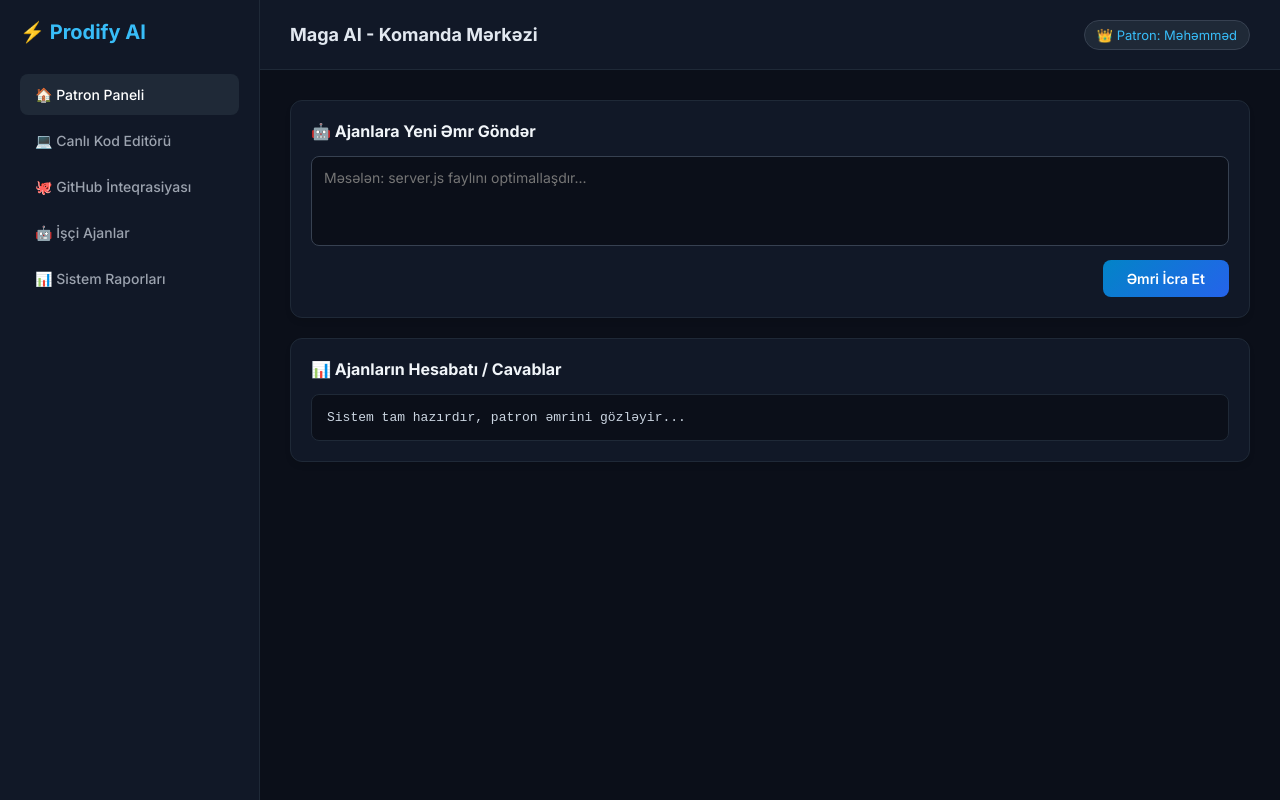
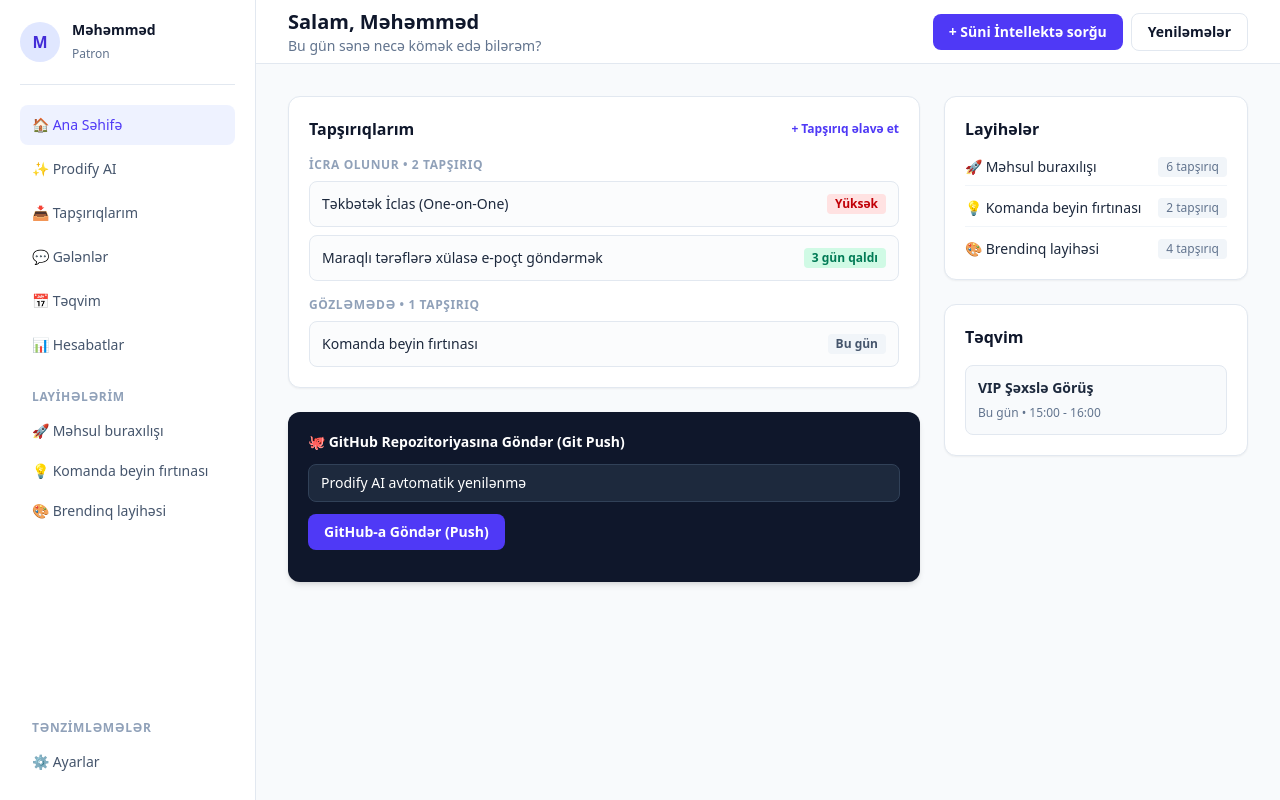
Before and after one commit to Fehradli/Maga, a website: page index.html in a window 1280 px wide. Drawn offline with nearby package versions, Linux system fonts and the light colour scheme.

Commit message:
Prodify AI avtomatik yenilənmə

```diff
--- a/index.html
+++ b/index.html
@@ -2,196 +2,200 @@
 <html lang="az">
 <head>
     <meta charset="UTF-8">
-  <title>Prodify AI - Maga Komanda Mərkəzi</title>
-  <link href="https://fonts.googleapis.com/css2?family=Inter:wght@400;500;600;700&display=swap" rel="stylesheet">
+    <meta name="viewport" content="width=device-width, initial-scale=1.0">
+    <title>Prodify AI - Komanda Mərkəzi</title>
+    <script src="https://cdn.jsdelivr.net/npm/@tailwindcss/browser@4"></script>
     <style>
-    * { box-sizing: border-box; margin: 0; padding: 0; font-family: 'Inter', sans-serif; }
-    body { background: #0b0f19; color: #f8fafc; display: flex; height: 100vh; overflow: hidden; }
-
-    /* Sol Menü */
-    .sidebar { width: 260px; background: #111827; border-right: 1px solid #1f2937; display: flex; flex-direction: column; padding: 20px; }
-    .logo { font-size: 20px; font-weight: 700; color: #38bdf8; margin-bottom: 30px; display: flex; align-items: center; gap: 10px; }
-    .menu-item { padding: 12px 15px; border-radius: 8px; color: #9ca3af; cursor: pointer; margin-bottom: 5px; transition: 0.2s; font-size: 14px; font-weight: 500; }
-    .menu-item:hover, .menu-item.active { background: #1f2937; color: #fff; }
-
-    /* Ana İçerik Alanı */
-    .main-content { flex: 1; display: flex; flex-direction: column; background: #0b0f19; overflow: hidden; }
-    header { height: 70px; border-bottom: 1px solid #1f2937; display: flex; align-items: center; justify-content: space-between; padding: 0 30px; background: #111827; flex-shrink: 0; }
-    .header-title { font-size: 18px; font-weight: 650; color: #e2e8f0; }
-    .user-badge { background: #1f2937; padding: 6px 12px; border-radius: 20px; font-size: 13px; color: #38bdf8; border: 1px solid #374151; }
-
-    /* Dashboard Gövdesi */
-    .dashboard-body { padding: 30px; flex: 1; overflow-y: auto; display: flex; flex-direction: column; gap: 20px; }
-    .card { background: #111827; border: 1px solid #1f2937; border-radius: 12px; padding: 20px; box-shadow: 0 4px 6px -1px rgba(0,0,0,0.1); }
-    .card h3 { font-size: 16px; margin-bottom: 15px; color: #f1f5f9; display: flex; align-items: center; gap: 8px; }
-
-    /* Input & Textarea */
-    textarea, input[type="text"] { width: 100%; background: #0b0f19; color: #fff; border: 1px solid #374151; border-radius: 8px; padding: 12px; font-size: 14px; outline: none; transition: 0.2s; }
-    textarea:focus, input[type="text"]:focus { border-color: #38bdf8; }
-    textarea { height: 90px; resize: none; }
-
-    .btn-container { display: flex; justify-content: flex-end; margin-top: 10px; gap: 10px; }
-    button { background: linear-gradient(135deg, #0284c7 0%, #2563eb 100%); color: white; border: none; padding: 10px 24px; font-size: 14px; font-weight: 600; border-radius: 8px; cursor: pointer; transition: 0.2s; }
-    button:hover { opacity: 0.9; }
-    .btn-success { background: linear-gradient(135deg, #16a34a 0%, #15803d 100%); }
-    .btn-purple { background: linear-gradient(135deg, #7c3aed 0%, #4f46e5 100%); }
-
-    /* Çıktı Kutusu ve Kod Editörü */
-    .output { background: #0b0f19; padding: 15px; border-radius: 8px; margin-top: 10px; white-space: pre-wrap; border: 1px solid #1f2937; font-family: monospace; font-size: 13px; color: #cbd5e1; max-height: 300px; overflow-y: auto; }
-    .code-box { width: 100%; height: 450px; background: #030712; color: #38bdf8; border: 1px solid #1f2937; border-radius: 8px; padding: 15px; font-family: monospace; font-size: 12px; resize: vertical; outline: none; }
+        @import "tailwindcss";
     </style>
 </head>
-<body>
-  <div class="sidebar">
-    <div class="logo">⚡ Prodify AI</div>
-    <div class="menu-item active" onclick="menuSec('panel', this)">🏠 Patron Paneli</div>
-    <div class="menu-item" onclick="menuSec('editor', this)">💻 Canlı Kod Editörü</div>
-    <div class="menu-item" onclick="menuSec('github', this)">🐙 GitHub İnteqrasiyası</div>
-    <div class="menu-item" onclick="menuSec('ajanlar', this)">🤖 İşçi Ajanlar</div>
-    <div class="menu-item" onclick="menuSec('raporlar', this)">📊 Sistem Raporları</div>
-  </div>
+<body class="bg-slate-50 text-slate-900 font-sans antialiased flex h-screen overflow-hidden">
 
-  <div class="main-content">
-    <header>
-      <div class="header-title" id="baslik">Maga AI - Komanda Mərkəzi</div>
-      <div class="user-badge">👑 Patron: Məhəmməd</div>
-    </header>
+    <!-- Mobil Menyu Örtüyü (Overlay) -->
+    <div id="sidebarOverlay" class="fixed inset-0 bg-black/50 z-40 hidden md:hidden" onclick="toggleSidebar()"></div>
 
-    <div class="dashboard-body" id="icerik">
-      <div class="card">
-        <h3>🤖 Ajanlara Yeni Əmr Göndər</h3>
-        <textarea id="emir" placeholder="Məsələn: server.js faylını optimallaşdır..."></textarea>
-        <div class="btn-container">
-          <button onclick="emriGonder()">Əmri İcra Et</button>
+    <!-- Yan Menyu (Sidebar) -->
+    <aside id="sidebar" class="fixed inset-y-0 left-0 z-50 w-64 bg-white border-r border-slate-200 flex flex-col justify-between p-5 transform -translate-x-full md:translate-x-0 md:static transition-transform duration-200 ease-in-out">
+        <div>
+            <!-- İstifadəçi Profili -->
+            <div class="flex items-center gap-3 pb-5 mb-5 border-b border-slate-200">
+                <div class="w-10 h-10 rounded-full bg-indigo-100 text-indigo-700 flex items-center justify-center font-bold">M</div>
+                <div>
+                    <h4 class="text-sm font-semibold text-slate-900">Məhəmməd</h4>
+                    <span class="text-xs text-slate-500">Patron</span>
                 </div>
             </div>
 
-      <div class="card">
-        <h3>📊 Ajanların Hesabatı / Cavablar</h3>
-        <div id="sonuc" class="output">Sistem tam hazırdır, patron əmrini gözləyir...</div>
+            <!-- Əsas Menyu -->
+            <nav class="space-y-1">
+                <button onclick="changeTab('home')" id="nav-home" class="w-full flex items-center gap-3 px-3 py-2.5 rounded-lg text-sm font-medium bg-indigo-50 text-indigo-600 transition">🏠 Ana Səhifə</button>
+                <button onclick="changeTab('ai')" id="nav-ai" class="w-full flex items-center gap-3 px-3 py-2.5 rounded-lg text-sm font-medium text-slate-600 hover:bg-slate-50 hover:text-slate-900 transition">✨ Prodify AI</button>
+                <button onclick="changeTab('tasks')" id="nav-tasks" class="w-full flex items-center gap-3 px-3 py-2.5 rounded-lg text-sm font-medium text-slate-600 hover:bg-slate-50 hover:text-slate-900 transition">📥 Tapşırıqlarım</button>
+                <button onclick="changeTab('inbox')" id="nav-inbox" class="w-full flex items-center gap-3 px-3 py-2.5 rounded-lg text-sm font-medium text-slate-600 hover:bg-slate-50 hover:text-slate-900 transition">💬 Gələnlər</button>
+                <button onclick="changeTab('calendar')" id="nav-calendar" class="w-full flex items-center gap-3 px-3 py-2.5 rounded-lg text-sm font-medium text-slate-600 hover:bg-slate-50 hover:text-slate-900 transition">📅 Təqvim</button>
+                <button onclick="changeTab('reports')" id="nav-reports" class="w-full flex items-center gap-3 px-3 py-2.5 rounded-lg text-sm font-medium text-slate-600 hover:bg-slate-50 hover:text-slate-900 transition">📊 Hesabatlar</button>
+            </nav>
+
+            <div class="text-xs font-bold text-slate-400 uppercase tracking-wider mt-6 mb-2 px-3">Layihələrim</div>
+            <nav class="space-y-1">
+                <a href="#" class="flex items-center gap-3 px-3 py-2 rounded-md text-sm text-slate-600 hover:bg-slate-50">🚀 Məhsul buraxılışı</a>
+                <a href="#" class="flex items-center gap-3 px-3 py-2 rounded-md text-sm text-slate-600 hover:bg-slate-50">💡 Komanda beyin fırtınası</a>
+                <a href="#" class="flex items-center gap-3 px-3 py-2 rounded-md text-sm text-slate-600 hover:bg-slate-50">🎨 Brendinq layihəsi</a>
+            </nav>
+        </div>
+
+        <div>
+            <div class="text-xs font-bold text-slate-400 uppercase tracking-wider mb-2 px-3">Tənzimləmələr</div>
+            <a href="#" class="flex items-center gap-3 px-3 py-2 rounded-md text-sm text-slate-600 hover:bg-slate-50">⚙️ Ayarlar</a>
+        </div>
+    </aside>
+
+    <!-- Əsas Məzmun Sahəsi -->
+    <div class="flex-1 flex flex-col h-screen overflow-hidden">
+        <!-- Başlıq Paneli -->
+        <header class="h-16 bg-white border-b border-slate-200 flex items-center justify-between px-4 md:px-8 shrink-0">
+            <div class="flex items-center gap-3">
+                <button onclick="toggleSidebar()" class="md:hidden p-2 rounded-lg text-slate-600 hover:bg-slate-100 focus:outline-none">
+                    <svg class="w-6 h-6" fill="none" stroke="currentColor" viewBox="0 0 24 24"><path stroke-linecap="round" stroke-linejoin="round" stroke-width="2" d="M4 6h16M4 12h16M4 18h16"/></svg>
+                </button>
+                <div>
+                    <h1 class="text-lg md:text-xl font-bold text-slate-900">Salam, Məhəmməd</h1>
+                    <p class="text-xs md:text-sm text-slate-500 hidden sm:block">Bu gün sənə necə kömək edə bilərəm?</p>
+                </div>
+            </div>
+            <div class="flex items-center gap-2">
+                <button class="bg-indigo-600 hover:bg-indigo-700 text-white px-3 md:px-4 py-2 rounded-lg text-xs md:text-sm font-semibold transition cursor-pointer">+ Süni İntellektə sorğu</button>
+                <button class="hidden sm:block border border-slate-200 hover:bg-slate-50 px-3 md:px-4 py-2 rounded-lg text-xs md:text-sm font-semibold transition cursor-pointer">Yeniləmələr</button>
+            </div>
+        </header>
+
+        <!-- Dinamik Scroll Sahəsi -->
+        <main class="flex-1 overflow-y-auto p-4 md:p-8">
+            <div class="grid grid-cols-1 lg:grid-cols-3 gap-6 max-w-7xl mx-auto">
+
+                <!-- Sol Sütun (Tapşırıqlar & Git Push) -->
+                <div class="lg:col-span-2 space-y-6">
+                    <!-- Tapşırıqlar Kartı -->
+                    <div class="bg-white border border-slate-200 rounded-xl p-5 shadow-xs">
+                        <div class="flex items-center justify-between mb-4">
+                            <h2 class="text-base font-bold text-slate-900">Tapşırıqlarım</h2>
+                            <span class="text-xs font-semibold text-indigo-600 cursor-pointer hover:underline">+ Tapşırıq əlavə et</span>
+                        </div>
+
+                        <div class="text-xs font-semibold text-slate-400 uppercase tracking-wider mb-2">İCRA OLUNUR • 2 tapşırıq</div>
+                        <div class="space-y-2 mb-4">
+                            <div class="flex items-center justify-between p-3 border border-slate-200 rounded-lg text-sm bg-slate-50/50">
+                                <span class="font-medium text-slate-800">Təkbətək İclas (One-on-One)</span>
+                                <span class="bg-red-100 text-red-700 text-xs font-bold px-2 py-0.5 rounded">Yüksək</span>
+                            </div>
+                            <div class="flex items-center justify-between p-3 border border-slate-200 rounded-lg text-sm bg-slate-50/50">
+                                <span class="font-medium text-slate-800">Maraqlı tərəflərə xülasə e-poçt göndərmək</span>
+                                <span class="bg-emerald-100 text-emerald-700 text-xs font-bold px-2 py-0.5 rounded">3 gün qaldı</span>
+                            </div>
+                        </div>
+
+                        <div class="text-xs font-semibold text-slate-400 uppercase tracking-wider mb-2">GÖZLƏMƏDƏ • 1 tapşırıq</div>
+                        <div class="space-y-2">
+                            <div class="flex items-center justify-between p-3 border border-slate-200 rounded-lg text-sm bg-slate-50/50">
+                                <span class="font-medium text-slate-800">Komanda beyin fırtınası</span>
+                                <span class="bg-slate-100 text-slate-600 text-xs font-bold px-2 py-0.5 rounded">Bu gün</span>
                             </div>
                         </div>
                     </div>
 
-  <script>
-    function menuSec(tur, element) {
-      document.querySelectorAll('.menu-item').forEach(el => el.classList.remove('active'));
-      element.classList.add('active');
-
-      const icerik = document.getElementById('icerik');
-      const baslik = document.getElementById('baslik');
-
-      if(tur === 'panel') {
-        baslik.innerText = "Maga AI - Komanda Mərkəzi";
-        icerik.innerHTML = `
-          <div class="card">
-            <h3>🤖 Ajanlara Yeni Əmr Göndər</h3>
-            <textarea id="emir" placeholder="Məsələn: server.js faylını optimallaşdır..."></textarea>
-            <div class="btn-container">
-              <button onclick="emriGonder()">Əmri İcra Et</button>
+                    <!-- GitHub Push Paneli -->
+                    <div class="bg-slate-900 text-white rounded-xl p-5 shadow-md">
+                        <h3 class="text-sm font-bold mb-3 flex items-center gap-2">🐙 GitHub Repozitoriyasına Göndər (Git Push)</h3>
+                        <input type="text" id="commitMsg" value="Prodify AI avtomatik yenilənmə" class="w-full bg-slate-800 border border-slate-700 rounded-lg px-3 py-2 text-sm text-white mb-3 focus:outline-none focus:border-indigo-500">
+                        <button onclick="pushCode()" class="w-full sm:w-auto bg-indigo-600 hover:bg-indigo-700 text-white px-4 py-2 rounded-lg text-sm font-semibold transition cursor-pointer">GitHub-a Göndər (Push)</button>
+                        <div id="gitResult" class="mt-3 text-xs text-slate-300"></div>
                     </div>
                 </div>
-          <div class="card">
-            <h3>📊 Ajanların Hesabatı / Cavablar</h3>
-            <div id="sonuc" class="output">Sistem tam hazırdır, patron əmrini gözləyir...</div>
+
+                <!-- Sağ Sütun (Layihələr & Təqvim Vidjetləri) -->
+                <div class="space-y-6">
+                    <!-- Layihələr -->
+                    <div class="bg-white border border-slate-200 rounded-xl p-5 shadow-xs">
+                        <h2 class="text-base font-bold text-slate-900 mb-4">Layihələr</h2>
+                        <div class="space-y-3 text-sm text-slate-600">
+                            <div class="flex justify-between items-center pb-2 border-b border-slate-100">
+                                <span class="font-medium text-slate-800">🚀 Məhsul buraxılışı</span>
+                                <span class="text-xs bg-slate-100 px-2 py-0.5 rounded text-slate-500">6 tapşırıq</span>
                             </div>
-        `;
-      } else if(tur === 'editor') {
-        baslik.innerText = "Canlı Kod Editörü (server.js)";
-        fetch('/kod-oku').then(r => r.json()).then(data => {
-          icerik.innerHTML = `
-            <div class="card">
-              <h3>💻 server.js Qaynaq Kodu</h3>
-              <textarea class="code-box" id="kodAlani">${data.kod}</textarea>
-              <div class="btn-container">
-                <button class="btn-success" onclick="koduKaydet()">Kodu Yadda Saxla (Save)</button>
+                            <div class="flex justify-between items-center pb-2 border-b border-slate-100">
+                                <span class="font-medium text-slate-800">💡 Komanda beyin fırtınası</span>
+                                <span class="text-xs bg-slate-100 px-2 py-0.5 rounded text-slate-500">2 tapşırıq</span>
                             </div>
-              <div id="kayitDurumu" style="margin-top: 10px; font-size: 13px; color: #38bdf8;"></div>
+                            <div class="flex justify-between items-center">
+                                <span class="font-medium text-slate-800">🎨 Brendinq layihəsi</span>
+                                <span class="text-xs bg-slate-100 px-2 py-0.5 rounded text-slate-500">4 tapşırıq</span>
                             </div>
-          `;
-          const box = document.getElementById('kodAlani');
-          if(box) box.scrollTop = 0;
+                        </div>
+                    </div>
+
+                    <!-- Təqvim -->
+                    <div class="bg-white border border-slate-200 rounded-xl p-5 shadow-xs">
+                        <h2 class="text-base font-bold text-slate-900 mb-4">Təqvim</h2>
+                        <div class="bg-slate-50 border border-slate-200 rounded-lg p-3 text-sm">
+                            <strong class="text-slate-800 block mb-1">VIP Şəxslə Görüş</strong>
+                            <span class="text-xs text-slate-500">Bu gün • 15:00 - 16:00</span>
+                        </div>
+                    </div>
+                </div>
+
+            </div>
+        </main>
+    </div>
+
+    <script>
+        function toggleSidebar() {
+            const sidebar = document.getElementById("sidebar");
+            const overlay = document.getElementById("sidebarOverlay");
+            sidebar.classList.toggle("-translate-x-full");
+            overlay.classList.toggle("hidden");
+        }
+
+        function changeTab(tabName) {
+            // Bütün menyu düymələrinin aktivliyini sıfırla
+            const tabs = ["home", "ai", "tasks", "inbox", "calendar", "reports"];
+            tabs.forEach(t => {
+                const btn = document.getElementById("nav-" + t);
+                if(btn) {
+                    btn.className = "w-full flex items-center gap-3 px-3 py-2.5 rounded-lg text-sm font-medium text-slate-600 hover:bg-slate-50 hover:text-slate-900 transition";
+                }
             });
-      } else if(tur === 'github') {
-        baslik.innerText = "GitHub İnteqrasiyası";
-        icerik.innerHTML = `
-          <div class="card">
-            <h3>🐙 Repoya Kod Göndər (Git Push)</h3>
-            <p style="color: #9ca3af; font-size: 13px; margin-bottom: 15px;">Dəyişiklikləri qeyd edin və GitHub-a avtomatik göndərin.</p>
-            <div style="margin-bottom: 15px;">
-              <label style="font-size: 13px; color: #cbd5e1; display: block; margin-bottom: 5px;">Commit Mesajı:</label>
-              <input type="text" id="commitMesaji" value="Prodify AI avtomatik yenilənmə" />
-            </div>
-            <div class="btn-container">
-              <button class="btn-purple" onclick="gitPushEt()">GitHub-a Göndər (Push)</button>
-            </div>
-            <div id="gitDurumu" class="output" style="margin-top: 15px; display: none;"></div>
-          </div>
-        `;
-      } else if(tur === 'ajanlar') {
-        baslik.innerText = "İşçi Ajanlar - Sistem Statusu";
-        icerik.innerHTML = `
-          <div class="card">
-            <h3>🤖 Aktiv Ajan Statusları</h3>
-            <p style="color: #9ca3af; font-size: 14px; line-height: 1.6;">
-              • <b>Groq AI Engine:</b> Aktiv.<br>
-              • <b>GitHub İnteqrasiyası:</b> Aktiv.<br>
-              • <b>Canlı Editör:</b> Aktiv.
-            </p>
-          </div>
-        `;
-      } else if(tur === 'raporlar') {
-        baslik.innerText = "Sistem Raporları";
-        fetch('/son-rapor').then(r => r.json()).then(data => {
-          icerik.innerHTML = `
-            <div class="card">
-              <h3>📊 Son İcra Hesabatı</h3>
-              <div class="output" style="max-height: 400px;">${data.rapor}</div>
-            </div>
-          `;
-        });
+
+            // Seçiləni aktiv et
+            const activeBtn = document.getElementById("nav-" + tabName);
+            if(activeBtn) {
+                activeBtn.className = "w-full flex items-center gap-3 px-3 py-2.5 rounded-lg text-sm font-medium bg-indigo-50 text-indigo-600 transition";
+            }
+
+            // Mobil cihazda menyunu avtomatik bağla
+            if(window.innerWidth < 768) {
+                toggleSidebar();
             }
         }
 
-    async function emriGonder() {
-      const emir = document.getElementById('emir').value;
-      if(!emir.trim()) return;
-      document.getElementById('sonuc').innerText = "İşçilər iş başında, tapşırıq icra olunur...";
-      const res = await fetch('/calis', {
-        method: 'POST',
-        headers: { 'Content-Type': 'application/json' },
-        body: JSON.stringify({ emir })
+        async function pushCode() {
+            const msg = document.getElementById("commitMsg").value;
+            const resDiv = document.getElementById("gitResult");
+            resDiv.innerText = "Göndərilir...";
+            try {
+                const response = await fetch("/git-push", {
+                    method: "POST",
+                    headers: { "Content-Type": "application/json" },
+                    body: JSON.stringify({ message: msg })
                 });
-      const data = await res.json();
-      document.getElementById('sonuc').innerText = data.rapor;
+                const data = await response.json();
+                if(data.success) {
+                    resDiv.innerHTML = "✅ Uğurla GitHub-a göndərildi!";
+                } else {
+                    resDiv.innerHTML = "❌ Xəta: " + (data.error || "Bilinməyən xəta");
                 }
-
-    async function koduKaydet() {
-      const kod = document.getElementById('kodAlani').value;
-      const durum = document.getElementById('kayitDurumu');
-      durum.innerText = "Yadda saxlanılır...";
-      const res = await fetch('/kod-kaydet', {
-        method: 'POST',
-        headers: { 'Content-Type': 'application/json' },
-        body: JSON.stringify({ kod })
-      });
-      const data = await res.json();
-      durum.innerText = data.mesaj;
+            } catch(e) {
+                resDiv.innerHTML = "❌ Bağlantı xətası!";
             }
-
-    async function gitPushEt() {
-      const mesaj = document.getElementById('commitMesaji').value;
-      const durum = document.getElementById('gitDurumu');
-      durum.style.display = 'block';
-      durum.innerText = "Git əmrləri icra olunur (add, commit, push)...";
-
-      const res = await fetch('/git-push', {
-        method: 'POST',
-        headers: { 'Content-Type': 'application/json' },
-        body: JSON.stringify({ mesaj })
-      });
-      const data = await res.json();
-      durum.innerText = data.sonuc;
         }
     </script>
 </body>
```
Also changed, not shown: server.js (+39 -82 lines). Lines whose indentation alone changed are shown as unchanged.
